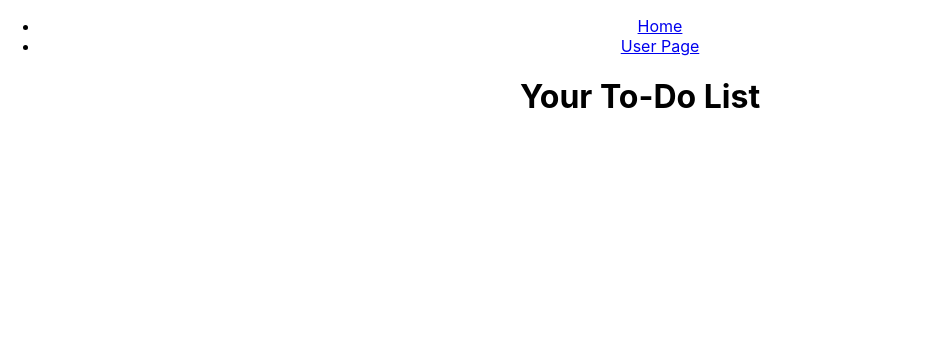
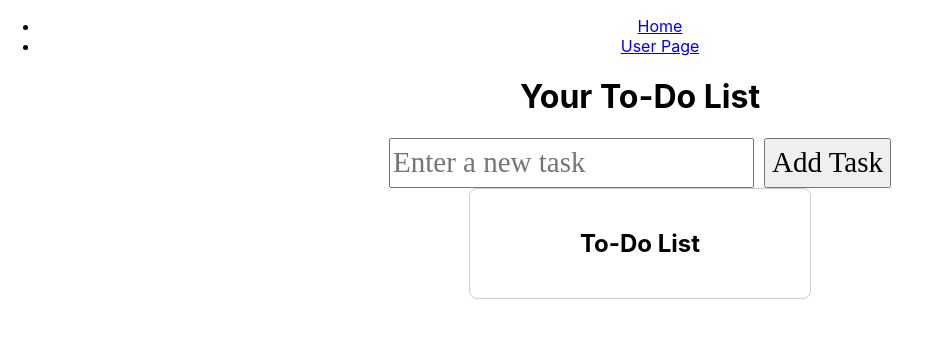
Before and after one commit to DarrenZagrean/darrens-react-app, a React (Create React App) app: page /todo in a window 1280 px wide. Shown: the top 338 px of the page, without its empty margins (0-931 px from the left). Built offline with nearby package versions, Linux system fonts and the light colour scheme.

Commit message:
board and checbox components

```diff
--- a/src/App.js
+++ b/src/App.js
@@ -1,6 +1,6 @@
 import React, { useState } from 'react';
 import { BrowserRouter as Router, Route, Routes, Link } from 'react-router-dom';
-import UserPage from './pages/Users/Users';
+import UserPage from './pages/Users/';
 import ToDoPage from './pages/ToDoPage/'; // Ensure this matches your filename
 import './App.css'; // Add this line to include basic styles
 
--- /dev/null
+++ b/src/components/Board/index.js
@@ -0,0 +1,12 @@
+import React from 'react';
+
+const Board = ({ children }) => {
+  return React.createElement(
+    'div',
+    { style: { border: '1px solid #ccc', padding: '20px', borderRadius: '8px', width: '300px', margin: '0 auto' } },
+    React.createElement('h2', null, 'To-Do List'),
+    children
+  );
+};
+
+export default Board;
--- a/src/components/Button/style.css
+++ b/src/components/Button/style.css
@@ -1,6 +1,6 @@
 button {
     font-size: 29px;
-    color: #BC13FE;
+    color: #000000;
     font-family: 'comic-sans';
     height: 50px;
     box-sizing: border-box;
--- /dev/null
+++ b/src/components/Checkbox/index.js
@@ -0,0 +1,20 @@
+import React from 'react';
+
+const Checkbox = ({ task, onToggle }) => {
+  return React.createElement(
+    'div',
+    { style: { marginBottom: '10px' } },
+    React.createElement('input', {
+      type: 'checkbox',
+      checked: task.isChecked,
+      onChange: () => onToggle(task.id)
+    }),
+    React.createElement(
+      'span',
+      { style: { textDecoration: task.isChecked ? 'line-through' : 'none' } },
+      task.name
+    )
+  );
+};
+
+export default Checkbox;
--- a/src/components/Form/style.css
+++ b/src/components/Form/style.css
@@ -1,7 +1,7 @@
 form.basic-form {
     font-size: 29px;
-    color: #800000;
-    font-family: "Comic Sans MS", 'Aria;', sans-serif;
+    color: ##000000;
+    font-family: 'comic-sans';
 
     display: flex;
     flex-direction: row;
--- a/src/components/Input/style.css
+++ b/src/components/Input/style.css
@@ -1,7 +1,7 @@
 input {
     font-size: 29px;
-    color: #008000;
-    font-family: "Comic Sans MS", 'Aria;', sans-serif;
+    color: ##000000;
+    font-family: 'comic-sans';
     height: 50px;
     box-sizing: border-box;
 }
--- a/src/pages/ToDoPage/index.js
+++ b/src/pages/ToDoPage/index.js
@@ -1,5 +1,9 @@
-import React from 'react';
+import React, { useState } from 'react';
+import Board from '../../components/Board/';
+import Checkbox from '../../components/Checkbox/';
 import { useLocation } from 'react-router-dom';
+
+
 const ToDoPage = () => {
     const location = useLocation();
     let usernameString = ''
@@ -8,10 +12,52 @@ const ToDoPage = () => {
     } else {
         usernameString = 'Your'
 }
+    // State for managing tasks
+    const [tasks, setTasks] = useState([
+    ]);
+
+    // State for the new task input
+    const [newTask, setNewTask] = useState('');
+
+    // Toggle task completed state
+    const toggleTask = (taskId) => {
+        setTasks(tasks.map(task =>
+            task.id === taskId ? { ...task, isChecked: !task.isChecked } : task
+        ));
+    };
+
+    // Add a new task to the list
+    const addTask = () => {
+        if (newTask.trim()) {
+            const newTaskObject = {
+                id: tasks.length + 1,
+                name: newTask,
+                isChecked: false
+            };
+            setTasks([...tasks, newTaskObject]);
+            setNewTask(''); // Clear the input after adding
+        }
+    };
+
     return (
         <div>
             <h1>{usernameString} To-Do List</h1>
-            {/* You'll add the actual to-do list functionality here later */}
+            {/* Input for adding new tasks */}
+            <input
+                type="text"
+                value={newTask}
+                onChange={(e) => setNewTask(e.target.value)}
+                placeholder="Enter a new task"
+                style={{ marginRight: '10px' }}
+            />
+            <button onClick={addTask}>Add Task</button>
+
+            {/* Display the task list in the Board component */}
+            <Board>
+                {tasks.map(task => (
+                    <Checkbox key={task.id} task={task} onToggle={toggleTask} />
+                ))}
+            </Board>
         </div>
     );
 };
--- a/src/pages/Users/Users.js
+++ b/src/pages/Users/index.js
@@ -1,8 +1,8 @@
 import React, { useState } from 'react';
 import { useNavigate } from 'react-router-dom'; // Import useNavigate for navigation
-import Input from "../../components/Input/Input";
-import Form from '../../components/Form/Form';
-import Button from "../../components/Button/Button";
+import Input from "../../components/Input/";
+import Form from '../../components/Form/';
+import Button from "../../components/Button/";
 
 // Define the UserPage component
 const UserPage = ({ setUsername }) => { // Add setUsername as a prop
```
Also changed, not shown: src/components/Button/index.js (renamed from src/components/Button/Button.js), src/components/Form/index.js (renamed from src/components/Form/Form.js), src/components/Input/index.js (renamed from src/components/Input/Input.js).
